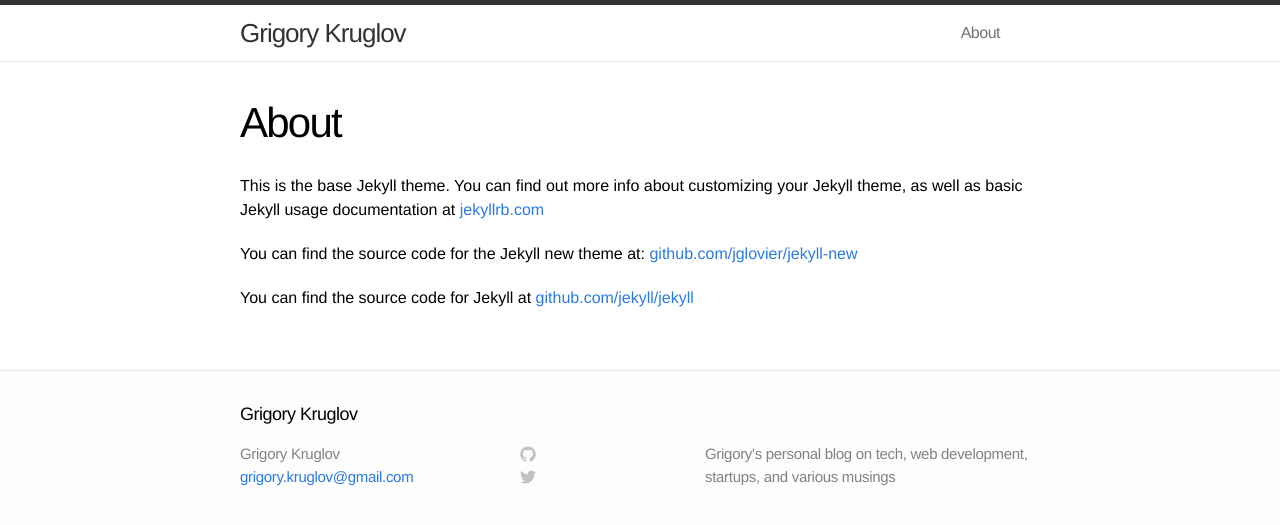
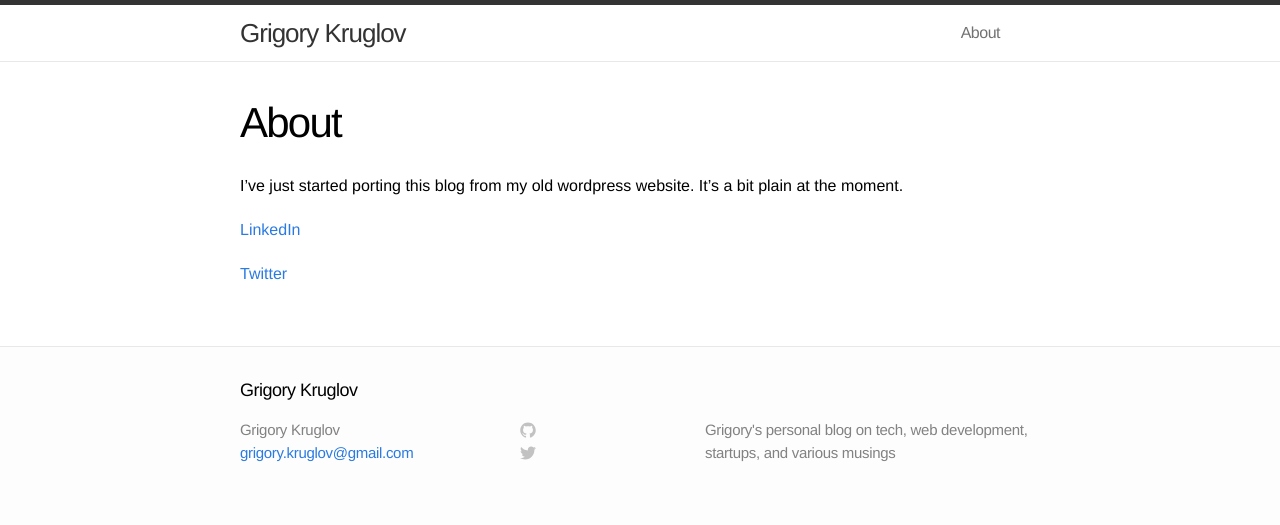
Before and after one commit to grigoryk/grigoryk.github.io, a Jekyll site: the page built from about.md, in a window 1280 px wide. Shown: the top 525 px of the page. Built offline with Jekyll 4.4.1, drawn with Linux system fonts in a browser that asks for light colours.

Commit message:
update about page

```diff
--- a/about.md
+++ b/about.md
@@ -4,8 +4,8 @@ title: About
 permalink: /about/
 ---
 
-This is the base Jekyll theme. You can find out more info about customizing your Jekyll theme, as well as basic Jekyll usage documentation at [jekyllrb.com](http://jekyllrb.com/)
+I've just started porting this blog from my old wordpress website. It's a bit plain at the moment.
 
-You can find the source code for the Jekyll new theme at: [github.com/jglovier/jekyll-new](https://github.com/jglovier/jekyll-new)
+[LinkedIn](https://www.linkedin.com/in/grigorykruglov)
 
-You can find the source code for Jekyll at [github.com/jekyll/jekyll](https://github.com/jekyll/jekyll)
+[Twitter](http://twitter.com/lunafiko)
```
